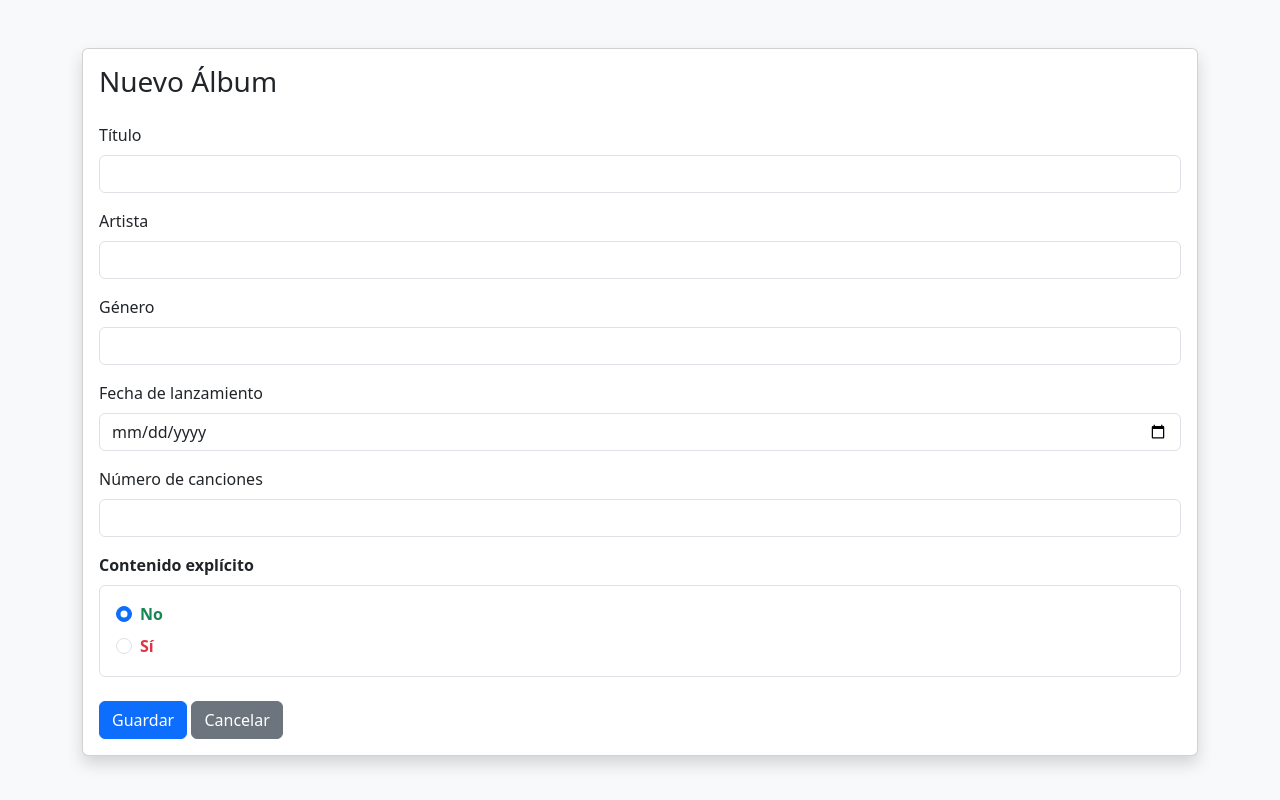
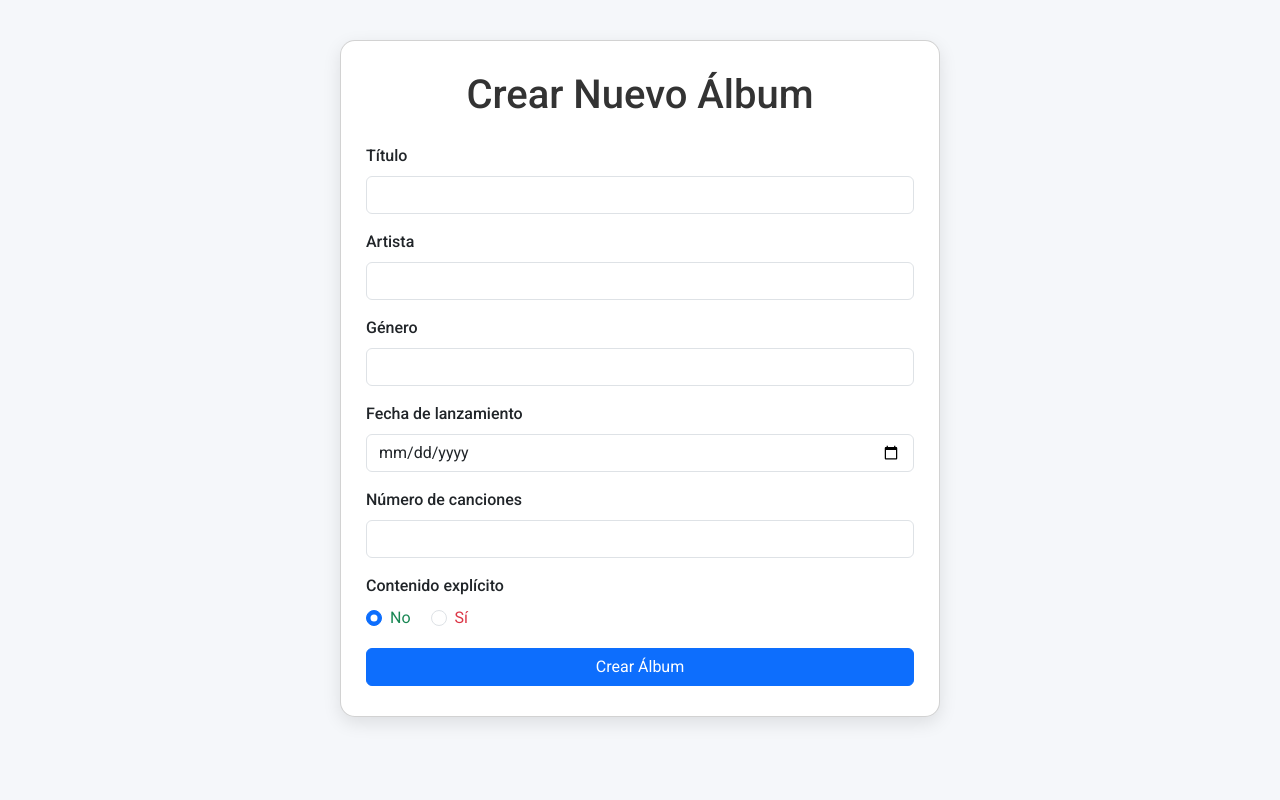
Before and after one commit to AlvaroMG64/AlbumManager, a PHP site: page /views/crear.php in a window 1280 px wide. Run offline with PHP 8.4, Linux system fonts and the light colour scheme.

Commit message:
Actualizaciones

```diff
--- a/views/crear.php
+++ b/views/crear.php
@@ -2,88 +2,116 @@
 <html lang="es">
 <head>
     <meta charset="UTF-8">
+    <meta name="viewport" content="width=device-width, initial-scale=1.0">
     <title>Crear Álbum</title>
+
+    <!-- Bootstrap -->
     <link href="https://cdn.jsdelivr.net/npm/bootstrap@5.3.2/dist/css/bootstrap.min.css" rel="stylesheet">
+
+    <!-- Google Fonts Roboto -->
+    <link href="https://fonts.googleapis.com/css2?family=Roboto:wght@300;400;500;700&display=swap" rel="stylesheet">
+
+    <style>
+        body {
+            font-family: 'Roboto', sans-serif;
+            background-color: #f5f7fa;
+            padding: 40px 20px;
+        }
+
+        .card-form {
+            max-width: 600px;
+            margin: 0 auto;
+            padding: 30px 25px;
+            border-radius: 15px;
+            background-color: #ffffff;
+            box-shadow: 0 6px 18px rgba(0,0,0,0.1);
+        }
+
+        h1 {
+            font-weight: 500;
+            text-align: center;
+            margin-bottom: 25px;
+            color: #333;
+        }
+
+        .form-label {
+            font-weight: 500;
+        }
+
+        .btn-submit {
+            width: 100%;
+        }
+
+        .form-check-label {
+            font-weight: 400;
+        }
+    </style>
 </head>
+<body>
 
-<body class="bg-light">
-<div class="container mt-5">
-    <div class="card shadow">
-        <div class="card-body">
+<div class="card card-form">
+    <h1>Crear Nuevo Álbum</h1>
 
-            <h3 class="card-title mb-4">Nuevo Álbum</h3>
-
-            <form method="POST" class="needs-validation" novalidate>
+    <form action="index.php?action=create" method="post">
 
         <div class="mb-3">
-                    <label class="form-label">Título</label>
-                    <input type="text" name="titulo" class="form-control" required>
+            <label for="titulo" class="form-label">Título</label>
+            <input type="text" name="titulo" id="titulo" class="form-control" required>
         </div>
 
         <div class="mb-3">
-                    <label class="form-label">Artista</label>
-                    <input type="text" name="artista" class="form-control" required>
+            <label for="artista" class="form-label">Artista</label>
+            <input type="text" name="artista" id="artista" class="form-control" required>
         </div>
 
         <div class="mb-3">
-                    <label class="form-label">Género</label>
-                    <input type="text" name="genero" class="form-control" required>
+            <label for="genero" class="form-label">Género</label>
+            <input type="text" name="genero" id="genero" class="form-control" required>
         </div>
 
         <div class="mb-3">
-                    <label class="form-label">Fecha de lanzamiento</label>
-                    <input type="date" name="fecha_lanzamiento" class="form-control" required>
+            <label for="fecha_lanzamiento" class="form-label">Fecha de lanzamiento</label>
+            <input type="date" name="fecha_lanzamiento" id="fecha_lanzamiento" class="form-control" required>
         </div>
 
         <div class="mb-3">
-                    <label class="form-label">Número de canciones</label>
-                    <input type="number" name="num_canciones" class="form-control" min="1" required>
+            <label for="num_canciones" class="form-label">Número de canciones</label>
+            <input type="number" name="num_canciones" id="num_canciones" class="form-control" min="1" required>
         </div>
 
-                <div class="mb-4">
-                    <label class="form-label fw-bold">Contenido explícito</label>
+        <div class="mb-3">
+            <label class="form-label">Contenido explícito</label><br>
 
-                    <div class="border rounded p-3">
-                        <div class="form-check">
-                            <input class="form-check-input" type="radio" name="es_explicit" id="explicit_no" value="0" checked>
-                            <label class="form-check-label text-success fw-semibold" for="explicit_no">
+            <div class="form-check form-check-inline">
+                <input class="form-check-input"
+                    type="radio"
+                    name="es_explicit"
+                    id="explicit_no"
+                    value="0"
+                    checked>
+                <label class="form-check-label text-success" for="explicit_no">
                     No
                 </label>
             </div>
 
-                        <div class="form-check mt-2">
-                            <input class="form-check-input" type="radio" name="es_explicit" id="explicit_yes" value="1">
-                            <label class="form-check-label text-danger fw-semibold" for="explicit_yes">
+            <div class="form-check form-check-inline">
+                <input class="form-check-input"
+                    type="radio"
+                    name="es_explicit"
+                    id="explicit_yes"
+                    value="1">
+                <label class="form-check-label text-danger" for="explicit_yes">
                     Sí
                 </label>
             </div>
         </div>
+
+        <button type="submit" class="btn btn-primary btn-submit">Crear Álbum</button>
+    </form>
 </div>
 
-                <button class="btn btn-primary">Guardar</button>
-                <a href="index.php?action=index" class="btn btn-secondary">Cancelar</a>
-
-            </form>
-
-        </div>
-    </div>
-</div>
-
-<script>
-(() => {
-    'use strict'
-    const forms = document.querySelectorAll('.needs-validation')
-    Array.from(forms).forEach(form => {
-        form.addEventListener('submit', event => {
-            if (!form.checkValidity()) {
-                event.preventDefault()
-                event.stopPropagation()
-            }
-            form.classList.add('was-validated')
-        }, false)
-    })
-})();
-</script>
+<!-- Bootstrap JS -->
+<script src="https://cdn.jsdelivr.net/npm/bootstrap@5.3.2/dist/js/bootstrap.bundle.min.js"></script>
 
 <script src="public/js/validaciones_album.js" defer></script>
 
```
Also changed, not shown: views/editar.php (+79 -80 lines), views/listar.php (+98 -47 lines), README.md. Lines whose indentation alone changed are shown as unchanged.
